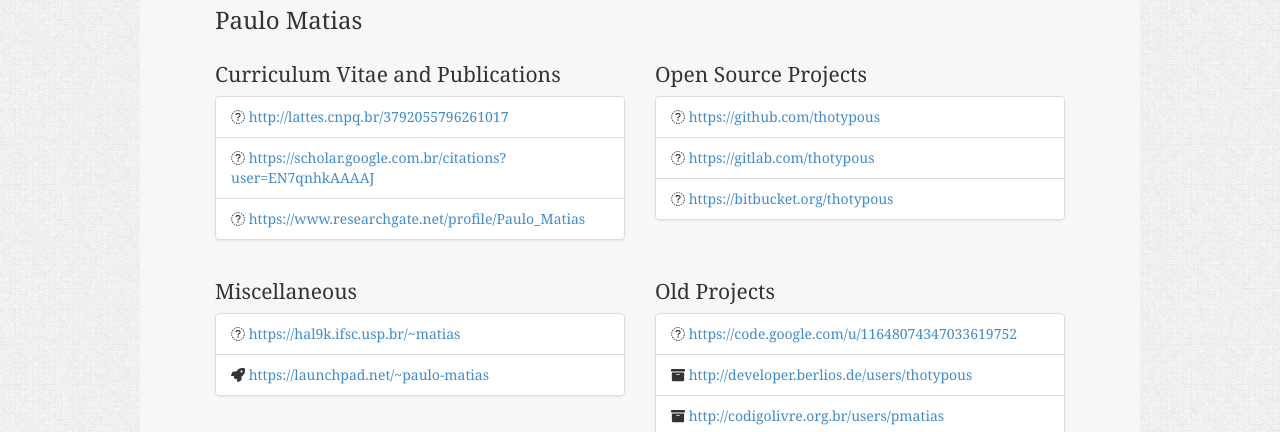
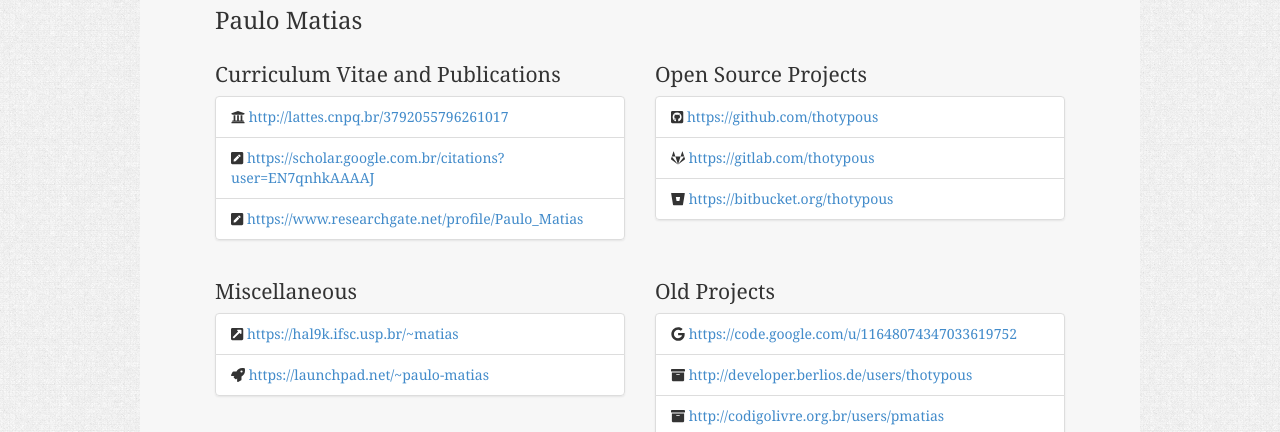
Before and after one commit to thotypous/thotypous.github.io, a Jekyll site: the page built from about.html, in a window 1280 px wide. Shown: the part 297-729 px from the top of the page. Built offline with Jekyll 4.4.1, drawn with Linux system fonts in a browser that asks for light colours; nearby versions of some CDN libraries.

Commit message:
Upgrade icon names

```diff
--- a/about.html
+++ b/about.html
@@ -10,15 +10,15 @@
             <h3>Curriculum Vitae and Publications</h3>
             <ul class="list-group">
                 <li class="list-group-item">
-                    <i class="fa fa-institution"></i>
+                    <i class="fas fa-university"></i>
                     <a href="http://lattes.cnpq.br/3792055796261017" target="_blank">http://lattes.cnpq.br/3792055796261017</a>
                 </li>
                 <li class="list-group-item">
-                    <i class="fa fa-pencil-square"></i>
+                    <i class="fas fa-pen-square"></i>
                     <a href="https://scholar.google.com.br/citations?user=EN7qnhkAAAAJ" target="_blank">https://scholar.google.com.br/citations?user=EN7qnhkAAAAJ</a>
                 </li>
                 <li class="list-group-item">
-                    <i class="fa fa-pencil-square"></i>
+                    <i class="fas fa-pen-square"></i>
                     <a href="https://www.researchgate.net/profile/Paulo_Matias" target="_blank">https://www.researchgate.net/profile/Paulo_Matias</a>
                 </li>
             </ul>
@@ -27,15 +27,15 @@
             <h3>Open Source Projects</h3>
             <ul class="list-group">
                 <li class="list-group-item">
-                    <i class="fa fa-github-square"></i>
+                    <i class="fab fa-github-square"></i>
                     <a href="https://github.com/thotypous" target="_blank">https://github.com/thotypous</a>
                 </li>
                 <li class="list-group-item">
-                    <i class="fa fa-gitlab"></i>
+                    <i class="fab fa-gitlab"></i>
                     <a href="https://gitlab.com/thotypous" target="_blank">https://gitlab.com/thotypous</a>
                 </li>
                 <li class="list-group-item">
-                    <i class="fa fa-bitbucket"></i>
+                    <i class="fab fa-bitbucket"></i>
                     <a href="https://bitbucket.org/thotypous" target="_blank">https://bitbucket.org/thotypous</a>
                 </li>
             </ul>
@@ -46,7 +46,7 @@
             <h3>Miscellaneous</h3>
             <ul class="list-group">
                 <li class="list-group-item">
-                    <i class="fa fa-external-link"></i>
+                    <i class="fas fa-external-link-square-alt"></i>
                     <a href="https://web.archive.org/web/20161112051101/http://hal9k.ifsc.usp.br/~matias/" target="_blank">https://hal9k.ifsc.usp.br/~matias</a>
                 </li>
                 <li class="list-group-item">
@@ -59,7 +59,7 @@
             <h3>Old Projects</h3>
             <ul class="list-group">
                 <li class="list-group-item">
-                    <i class="fa fa-google"></i>
+                    <i class="fab fa-google"></i>
                     <a href="https://web.archive.org/web/20130720154209/http://code.google.com/u/116480743470336197525/" target="_blank">https://code.google.com/u/11648074347033619752</a>
                 </li>
                 <li class="list-group-item">
```
